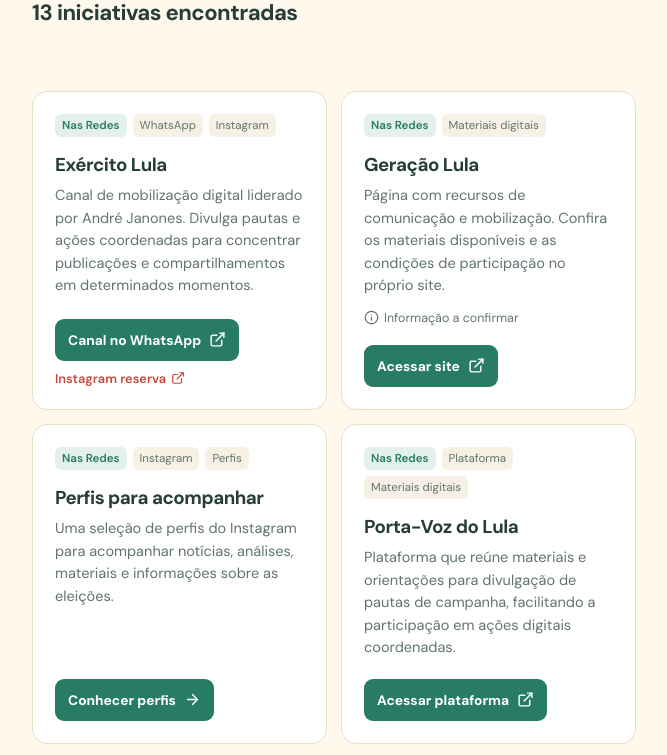
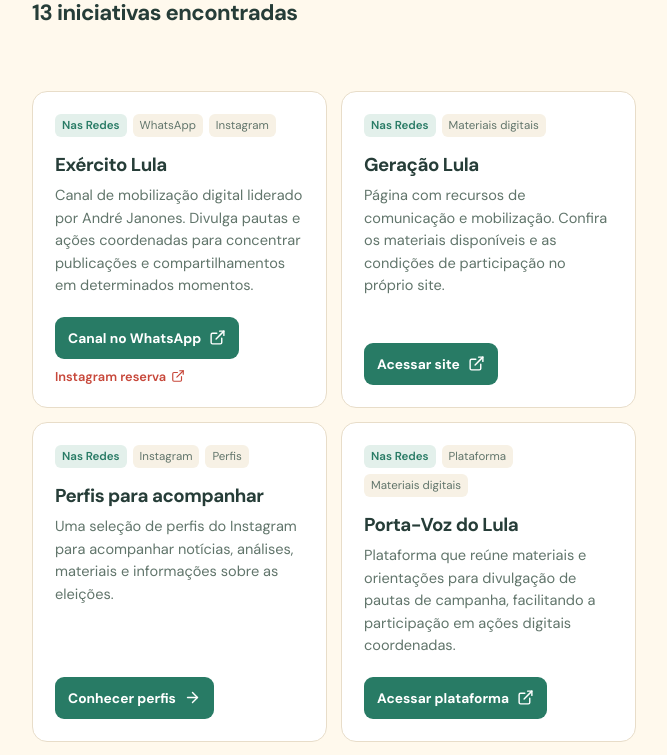
Before and after one commit to lulinucs/kitdemobilizacao, a React (Vite) app: page / in a window 1280 px wide. Shown: the part 859-1614 px from the top of the page, without its empty margins (294-961 px from the left). Built offline with nearby package versions, Linux system fonts and the light colour scheme.

Commit message:
update agenda

```diff
--- a/src/components/InitiativeCard.tsx
+++ b/src/components/InitiativeCard.tsx
@@ -1,5 +1,5 @@
 import type { MouseEvent } from 'react'
-import { ArrowRight, ExternalLink, Info } from 'lucide-react'
+import { ArrowRight, ExternalLink } from 'lucide-react'
 import type { Category, Initiative } from '../types'
 import styles from '../styles/App.module.css'
 
@@ -26,12 +26,6 @@
       </div>
       <h3>{initiative.nome}</h3>
       <p className={styles.description}>{initiative.descricao}</p>
-      {initiative.verificacao.observacao && (
-        <details className={styles.note}>
-          <summary><Info aria-hidden="true" size={15} /> Informação a confirmar</summary>
-          <p>{initiative.verificacao.observacao}</p>
-        </details>
-      )}
       <div className={styles.cardActions}>
         <a className={styles.primaryLink} href={primary.url} target={primary.url.startsWith('/') ? undefined : '_blank'} rel={primary.url.startsWith('/') ? undefined : 'noopener noreferrer'} onClick={(event) => internalNavigate(event, primary.url)}>
           {primary.rotulo}{primary.url.startsWith('/') ? <ArrowRight aria-hidden="true" size={17} /> : <ExternalLink aria-hidden="true" size={17} />}
--- a/src/data/agenda-floripa.json
+++ b/src/data/agenda-floripa.json
@@ -23,6 +23,7 @@
     {"id":"estudantes-ifsc-0910","titulo":"Reunião de estudantes do IFSC","categoria":"reuniao","data":"2026-10-09","inicio":"18:00","fim":null,"cidade":"Florianópolis","uf":"SC","local":"SINTESPE","descricao":"Reunião de organização estudantil.","status":"divulgado"},
     {"id":"reuniao-8m-0910","titulo":"Reunião 8M — Organização de Mulheres","categoria":"reuniao","data":"2026-10-09","inicio":"19:00","fim":null,"cidade":"Florianópolis","uf":"SC","endereco":"Rua Herman Blumenau, 237","bairro":"Centro","descricao":"Reunião de organização de mulheres.","status":"divulgado"},
     {"id":"bandeiraco-ingleses-1010","titulo":"Bandeiraço nos Ingleses","categoria":"bandeiraco","data":"2026-10-10","inicio":"08:30","fim":"13:00","cidade":"Florianópolis","uf":"SC","local":"Angeloni, Ingleses","bairro":"Ingleses","descricao":"Bandeiraço nos Ingleses.","status":"divulgado"},
+    {"id":"banquinha-lula-santinho-1010","titulo":"Banquinha do Lula — Santinho","categoria":"conversa","data":"2026-10-10","inicio":"10:00","fim":"11:00","cidade":"Florianópolis","uf":"SC","local":"Em frente ao Posto de Saúde do Santinho","bairro":"Santinho","descricao":"Banquinha para retirada de materiais e apoio à mobilização.","informacoesAdicionais":"Às 11h, saída em caminhada para encontrar a Juventude com Lula na rótula do Angeloni.","status":"divulgado"},
     {"id":"casa-a-casa-1010","titulo":"Mobilização casa a casa","categoria":"conversa","data":"2026-10-10","inicio":"10:00","fim":null,"cidade":"Florianópolis","uf":"SC","endereco":"Rua São Vicente de Paula, 474","descricao":"Ponto de encontro para atividade de conversas casa a casa.","status":"divulgado"},
     {"id":"ato-palestina-1010","titulo":"Ato — Três anos de genocídio palestino","categoria":"ato","data":"2026-10-10","inicio":"10:00","fim":null,"cidade":"Florianópolis","uf":"SC","local":"Esquina Democrática","descricao":"Ato público sobre a Palestina, conforme título divulgado pela organização.","status":"divulgado"},
     {"id":"conversa-tisan-1010","titulo":"Bandeiraço e conversa no TISAN","categoria":"conversa","data":"2026-10-10","inicio":"14:00","fim":"16:00","cidade":"Florianópolis","uf":"SC","local":"TISAN","bairro":"Santo Antônio de Lisboa","descricao":"Bandeiraço e conversas no entorno do terminal.","status":"divulgado"},
--- a/src/styles/App.module.css
+++ b/src/styles/App.module.css
@@ -77,9 +77,6 @@
 :root[data-theme='dark'] .cardMeta span:first-child { color: #bce5d8; }
 .card h3 { margin: 15px 0 8px; font-size: 1.17rem; letter-spacing: -.025em; font-weight: 700; }
 .description { margin: 0; color: var(--muted); font-size: .91rem; line-height: 1.55; }
-.note { margin-top: 12px; color: var(--muted); font-size: .78rem; }
-.note summary { display: flex; align-items: center; gap: 5px; cursor: pointer; }
-.note p { margin: 7px 0 0; padding: 9px; border-radius: 7px; background: var(--surface-muted); line-height: 1.45; }
 .cardActions { display: flex; flex-wrap: wrap; align-items: center; gap: 9px; margin-top: auto; padding-top: 19px; }
 .primaryLink { min-height: 42px; padding: 10px 13px; border-radius: 9px; display: inline-flex; align-items: center; justify-content: center; gap: 8px; color: var(--on-primary); background: var(--primary); text-decoration: none; font-size: .86rem; font-weight: 700; }
 .primaryLink:hover { filter: brightness(.9); }
```
Also changed, not shown: 1 other file (tests, documents, lock files or other folders).
